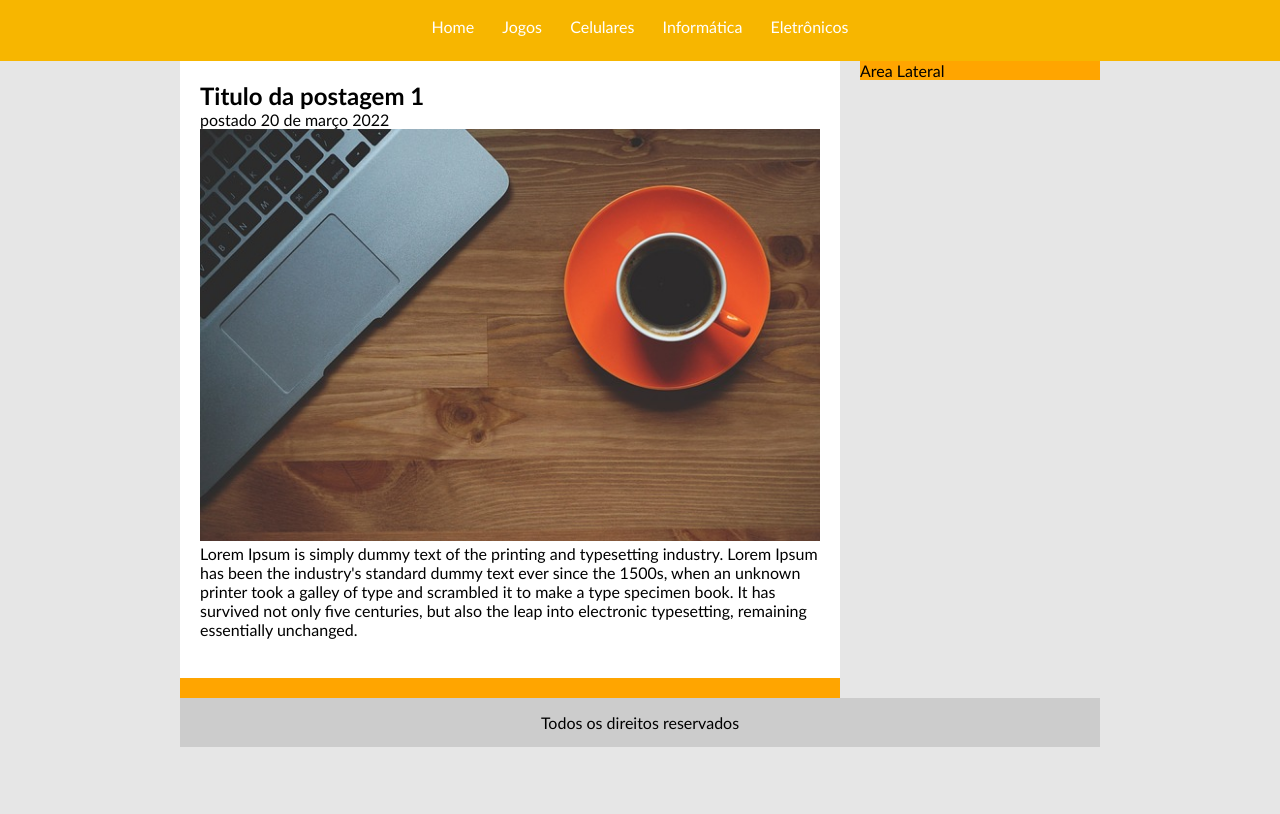
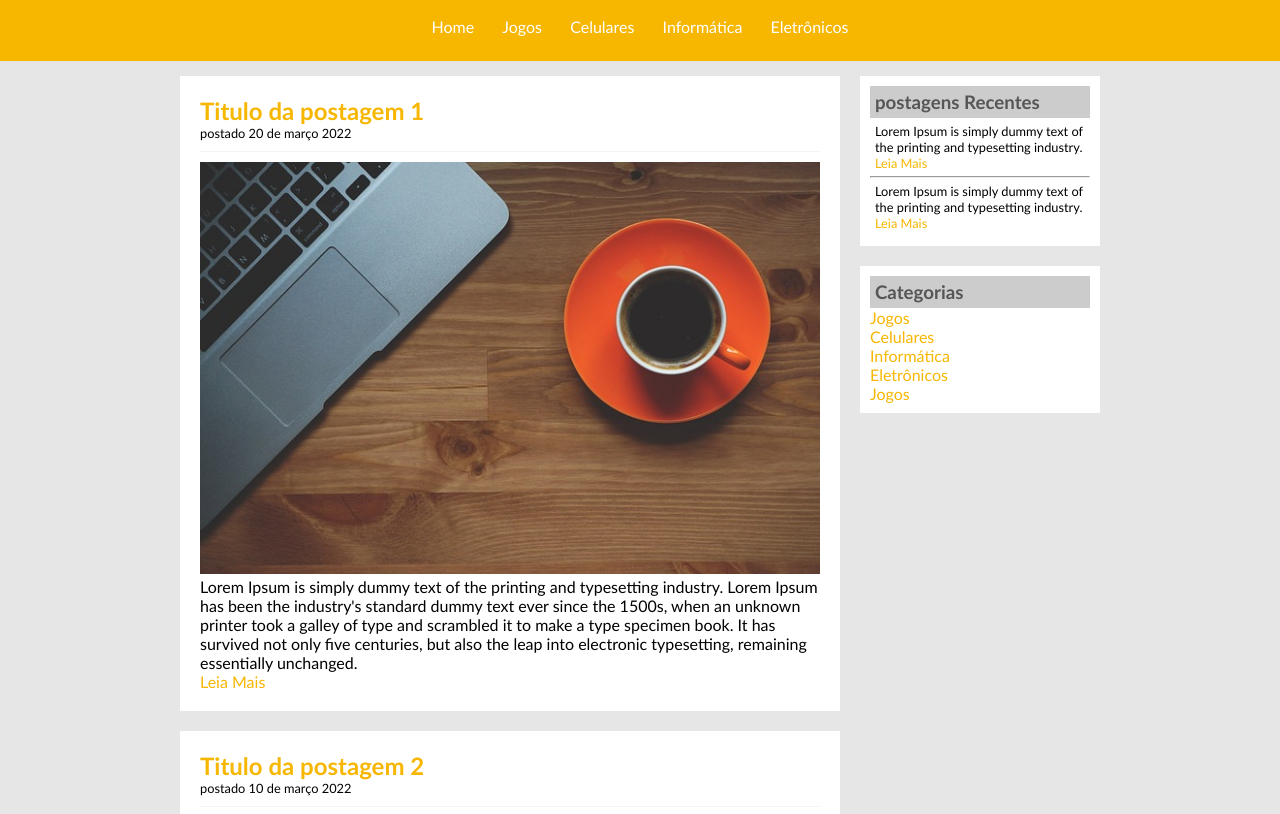
Before and after one commit to italo-gvdc/css, a plain HTML site: page Aula 49,50 e 51/index.html in a window 1280 px wide. Shown: the part 76-890 px from the top of the page. Before the commit the page ends 823 px from the top, so only its background shows below. Drawn offline with Linux system fonts and the light colour scheme.

Commit message:
conclusão projeto final

```diff
--- a/Aula 49,50 e 51/css/estilo.css
+++ b/Aula 49,50 e 51/css/estilo.css
@@ -24,10 +24,7 @@ body {
 #area-principal {
 	width: 920px;
 	margin: 0 auto;
-}
-
-#area-postagens, #area-lateral {
-	background: orange;
+	padding: 15px;
 }
 
 #area-postagens {
@@ -42,8 +39,20 @@ body {
 	padding: 20px;
 	margin-bottom: 20px;
 	background: white;
+}
 
+.conteudo-lateral {
+	background: white;
+	padding: 10px;
+	margin-bottom: 20px;
 }
+
+.postagem-lateral {
+	font-size: 0.8em;
+	padding: 5px;
+	/*border-bottom: 1px dotted #CCC;*/
+}
+
 #rodape {
 	clear: both;
 	text-align: center;
@@ -58,11 +67,22 @@ body {
 a {
 	text-decoration: none;
 }
-a:link, a:visited {
+
+ a:link, a:visited {
+	color: #f7b600;
+
+}
+ a:hover {
+	text-decoration: underline;
+}
+
+
+
+#area-cabecalho a:link, #area-cabecalho a:visited {
 	color: #FFF;
 	padding: 8px 12px;
 }
-a:hover {
+#area-cabecalho a:hover {
 	color: #f7b600;
 	background: #FFF;
 }
@@ -74,6 +94,21 @@ h1 {
 	color: #4e4e4e;
 	font-size: 2.5em;
 }
+h2 {
+	color: #f7b600;
+}
+h3 {
+	color: #565656;
+	background: #CCC;
+	padding: 5px;
+}
 .branco {
 	color: white;
 }
+.data-postagem{
+	font-size: 0.8em;
+	border-bottom: 1px solid #f4f4f4;
+	padding-bottom: 10px;
+	margin-bottom: 10px;
+	display: block;
+}
--- a/Aula 49,50 e 51/index.html
+++ b/Aula 49,50 e 51/index.html
@@ -7,7 +7,6 @@
 	</head>
 	<body>
 		<div id="area-cabecalho">
-
 		    <div id="area-logo">
 				<h1>Tec<span class="branco">Blog</span></h1>
 		    </div>
@@ -18,25 +17,51 @@
 		    	<a href="informatica.html">Informática</a>
 		    	<a href="eletronicos.html">Eletrônicos</a>
 		    </div>
-
 		</div>
-
 		<div id="area-principal">
 			<div id="area-postagens">
 				<!-- abertura postagem -->
 				<div class="postagem">
 					<h2>Titulo da postagem 1</h2>
-					<span>postado 20 de março 2022</span>
+					<span class="data-postagem">postado 20 de março 2022</span>
 					<img width="620px" src="imagens/imagem1.jpg">
 					<p>
 						Lorem Ipsum is simply dummy text of the printing and typesetting industry. Lorem Ipsum has been the industry's standard dummy text ever since the 1500s, when an unknown printer took a galley of type and scrambled it to make a type specimen book. It has survived not only five centuries, but also the leap into electronic typesetting, remaining essentially unchanged.
 					</p>
-					<a href="Leia Mais"></a>
+					<a href="Leia Mais">Leia Mais</a>
 				</div><!--// fechamento postsgem -->
-
+				<!-- abertura postagem -->
+				<div class="postagem">
+					<h2>Titulo da postagem 2</h2>
+					<span class="data-postagem">postado 10 de março 2022</span>
+					<img width="620px" src="imagens/imagem2.jpg">
+					<p>
+						Lorem Ipsum is simply dummy text of the printing and typesetting industry. Lorem Ipsum has been the industry's standard dummy text ever since the 1500s, when an unknown printer took a galley of type and scrambled it to make a type specimen book. It has survived not only five centuries, but also the leap into electronic typesetting, remaining essentially unchanged.
+					</p>
+					<a href="Leia Mais">Leia Mais</a>
+				</div><!--// fechamento postsgem -->
 			</div>
 			<div id="area-lateral">
-				Area Lateral
+				<div class="conteudo-lateral">
+					<h3>postagens Recentes</h3>
+					<div class="postagem-lateral">
+						<p>Lorem Ipsum is simply dummy text of the printing and typesetting industry.</p>
+						<a href="">Leia Mais</a>
+					</div>
+					<hr>
+					<div class="postagem-lateral">
+						<p>Lorem Ipsum is simply dummy text of the printing and typesetting industry.</p>
+						<a href="">Leia Mais</a>
+					</div>
+				</div>
+				<div class="conteudo-lateral">
+					<h3>Categorias</h3>
+					<a href="">Jogos</a><br>
+					<a href="">Celulares</a><br>
+					<a href="">Informática</a><br>
+					<a href="">Eletrônicos</a><br>
+					<a href="">Jogos</a><br>
+				</div>
 			</div>
 			<div id="rodape">
 				Todos os direitos reservados
```
